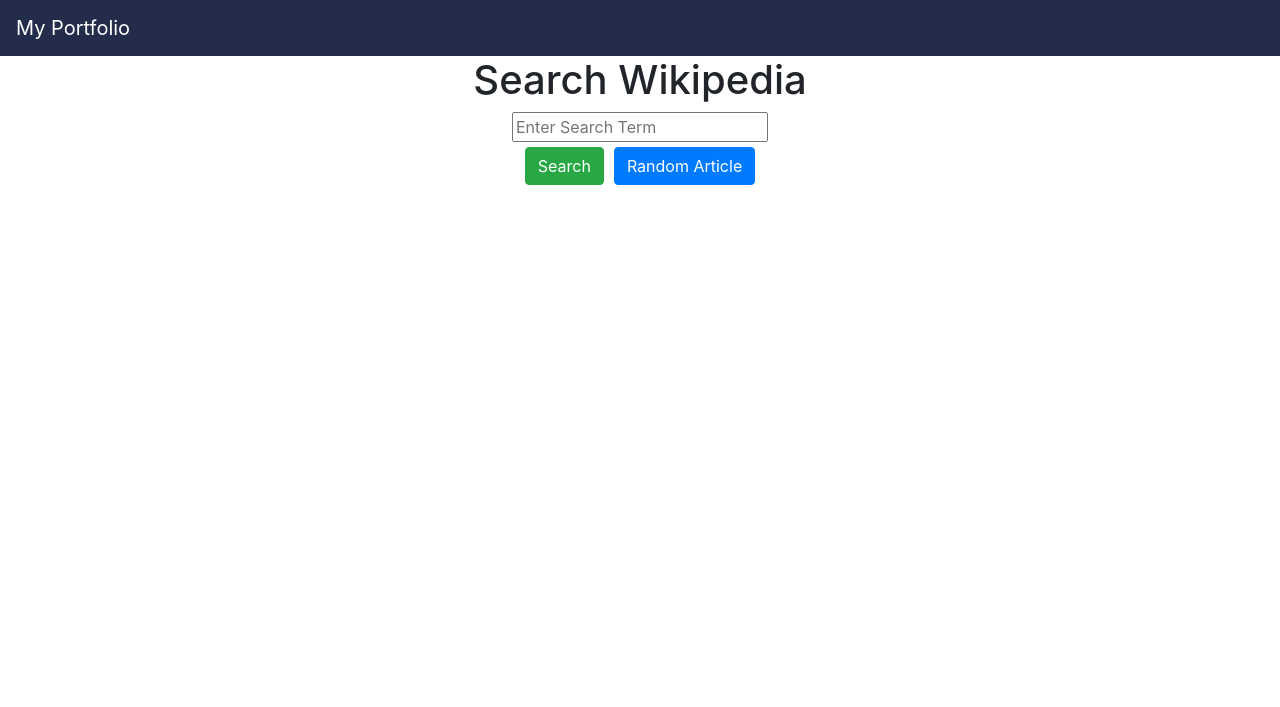
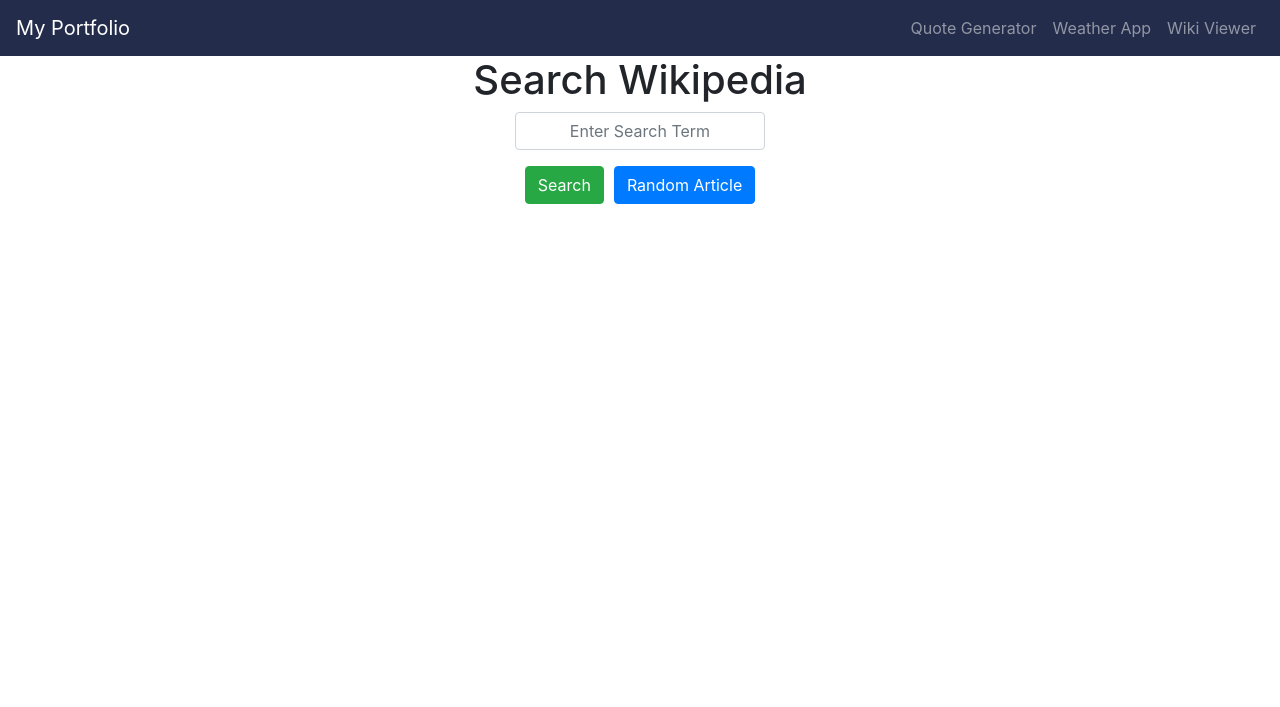
Before and after one commit to justawhiteguy/justawhiteguy.github.io, a React app: page /wiki-viewer in a window 1280 px wide. Shown: the top 707 px of the page. Built offline with nearby package versions, Linux system fonts and the light colour scheme.

Commit message:
styling and dynamic links

```diff
--- a/src/css/styles.scss
+++ b/src/css/styles.scss
@@ -124,9 +124,15 @@
 }
 
 .btn-search {
-    margin: 5px 5px;
+    margin: 0 5px;
 }
 
 .col-portfolio {
     margin: 0.25rem 0;
 }
+
+.wiki-search {
+    margin: 0 auto;
+    text-align: center;
+    width: 250px;
+}
--- a/src/js/components/Header.js
+++ b/src/js/components/Header.js
@@ -1,14 +1,37 @@
 import React, { Component } from 'react';
-import { Link } from 'react-router-dom';
+import { Link, withRouter } from 'react-router-dom';
+import 'bootstrap';
 
 class Header extends Component {
+  constructor(props) {
+    super(props);
+  }
+
+  renderLinks() {
+    return (
+      <div className="ml-auto">
+        <button className="navbar-toggler" type="button" data-toggle="collapse" data-target="#links" aria-controls="links" aria-expanded="false" aria-label="Toggle navigation">
+          <span className="navbar-toggler-icon"></span>
+        </button>
+        <div className="collapse navbar-collapse" id="links">
+          <div className="navbar-nav ml-auto">
+            <Link to="/quotes" className="nav-item nav-link">Quote Generator</Link>
+            <Link to="/weather" className="nav-item nav-link">Weather App</Link>
+            <Link to="/wiki-viewer" className="nav-item nav-link">Wiki Viewer</Link>
+          </div>
+        </div>
+      </div>
+    );
+  }
+
   render() {
     return (
-      <div className="navbar navbar-dark bg-navy">
+      <div className="navbar navbar-expand-lg navbar-dark bg-navy">
         <Link className="navbar-brand" to="/">My Portfolio</Link>
+        {this.props.match.path !== this.props.location.pathname ? this.renderLinks() : null}
       </div>
     );
   }
 }
 
-export default Header;
+export default withRouter(Header);
--- a/src/js/components/Wiki.js
+++ b/src/js/components/Wiki.js
@@ -48,8 +48,8 @@
     return (
       <div className="container text-center">
         <h1>Search Wikipedia</h1>
-        <div>
-          <input type="text" name="searchTerm" value={this.state.searchTerm} onChange={this.handleChange} placeholder="Enter Search Term" />
+        <div className="form-group">
+          <input className="form-control wiki-search" type="text" name="searchTerm" value={this.state.searchTerm} onChange={this.handleChange} placeholder="Enter Search Term" />
         </div>
         <div>
           <button className="btn btn-success btn-search" onClick={this.handleSearch}>Search</button>
```
